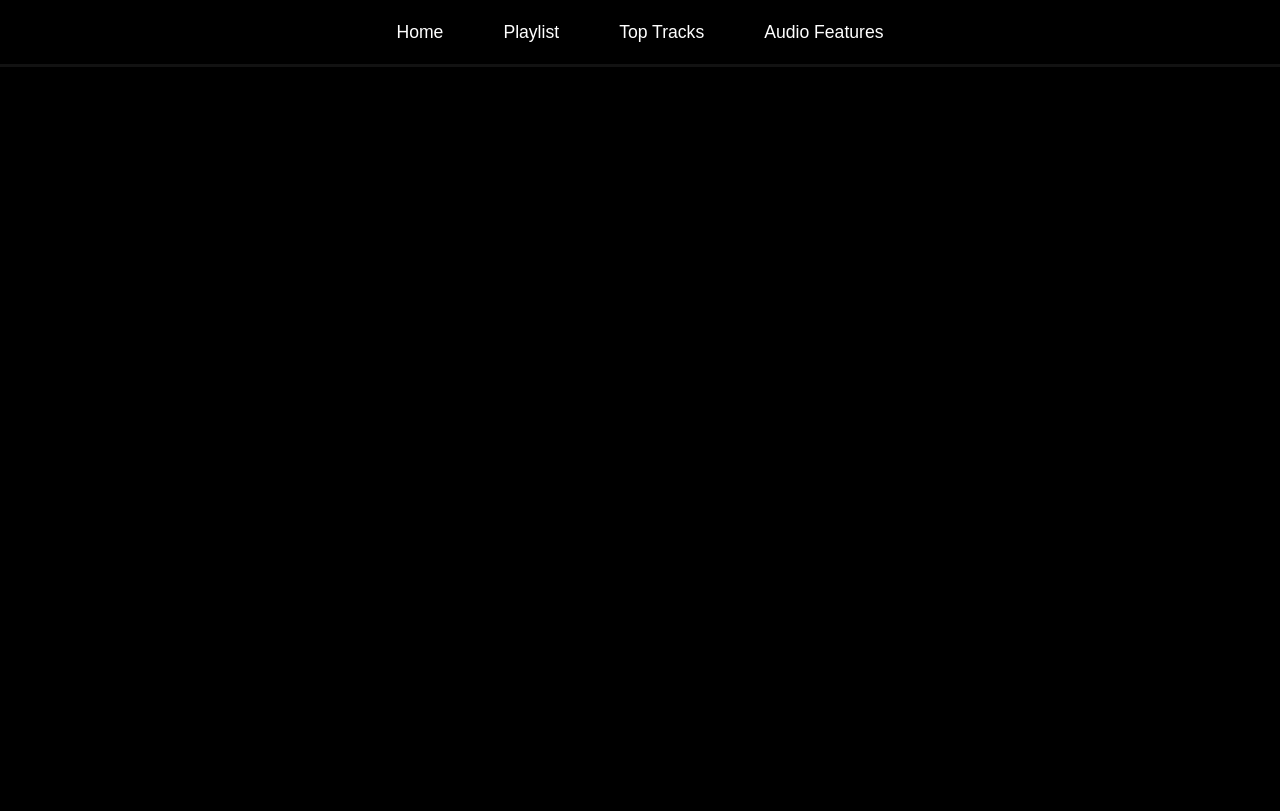
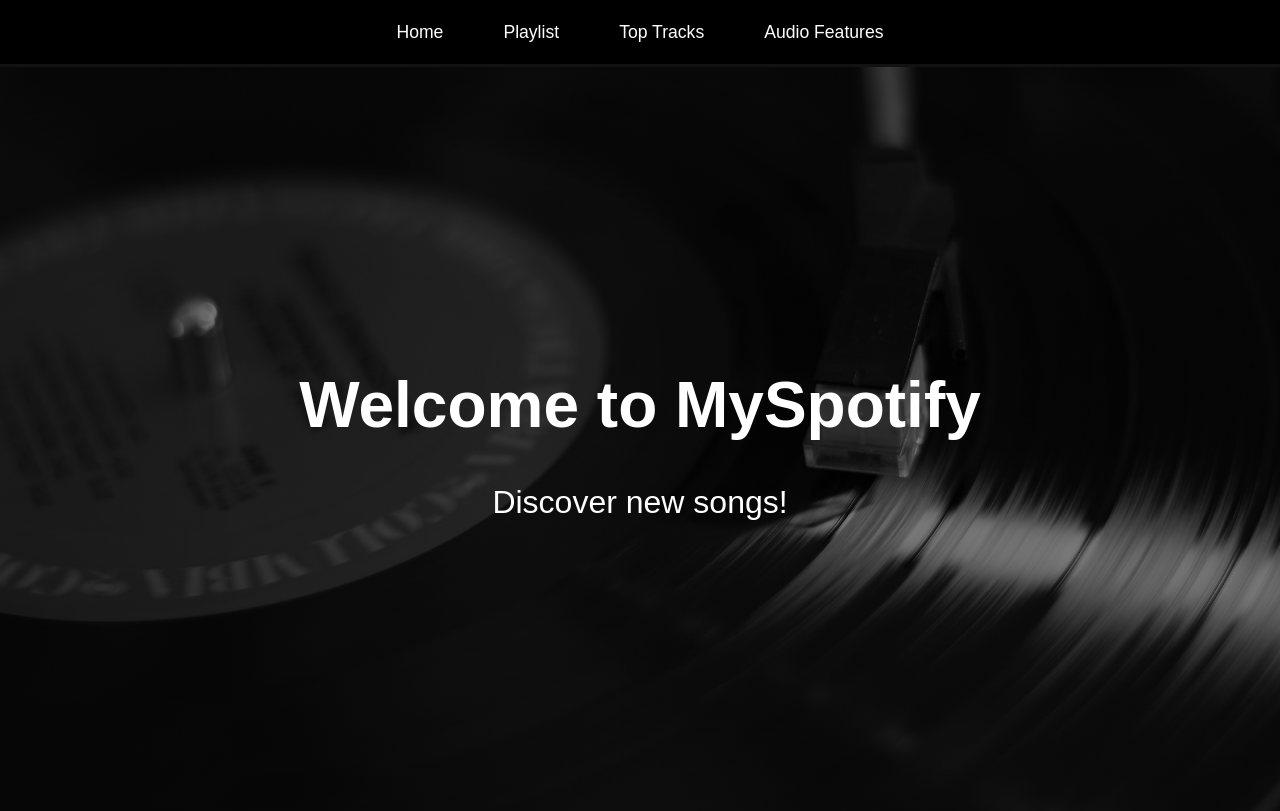
Before and after one commit to leo-holanda/MySpotify, a Django app: page / in a window 1280 px wide. Before the commit the page ends 67 px from the top, so only its background shows below. Run offline with Django 3.2, Linux system fonts and the light colour scheme; data comes from the database, SQL or seed files in the repository.

Commit message:
Add home page

```diff
--- a/myspotify/static/myspotify/styles/audio_features.css
+++ b/myspotify/static/myspotify/styles/audio_features.css
@@ -21,6 +21,12 @@ main{
   align-items: center;
   justify-content: center;
   flex-flow: column
+}
+
+.song-details > p{
+  margin: 10px;
+  padding: 5px;
+  font-weight: bold;
 }
 
 .feature-card{
--- /dev/null
+++ b/myspotify/static/myspotify/styles/index.css
@@ -0,0 +1,31 @@
+main{
+  display: flex;
+  align-items: center;
+  justify-content: center;
+}
+
+h1{
+  color: white;
+}
+
+.content-banner{
+  display: flex;
+  align-items: center;
+  justify-content: center;
+
+  width: 100%;
+  height: 93vh;
+
+  background-position: center;
+  background-repeat: no-repeat;
+  background-size: cover;
+  position: relative;
+   background-image: linear-gradient(rgba(0, 0, 0, 0.5), rgba(0, 0, 0, 0.5)), url("../images/banner.jpeg");
+}
+
+.content-banner-text{
+  text-align: center;
+  font-family: 'Josefin Sans', sans-serif;
+  font-size: 2rem;
+  color: white;
+}
--- a/myspotify/static/myspotify/styles/table.css
+++ b/myspotify/static/myspotify/styles/table.css
@@ -20,6 +20,7 @@
 }
 
 table{
+  width: 100%;
   table-layout: fixed;
   border-collapse: collapse;
   font-size: 1em;
--- a/myspotify/templates/myspotify/index.html
+++ b/myspotify/templates/myspotify/index.html
@@ -2,12 +2,18 @@
 
 {% load static %}
 
-{% block title %}MySpotify - Songs Playlist{% endblock %}
+{% block css %}
+  <link rel="stylesheet" type="text/css" href="{% static 'myspotify/styles/index.css' %}">
+{% endblock %}
+{% block title %}MySpotify - Home{% endblock %}
 
 {% block content %}
-
+  <main>
+    <div class="content-banner">
+      <div class="content-banner-text">
+        <h1>Welcome to MySpotify</h1>
+        <p>Discover new songs!</p>
+      </div>
+    </div>
+  </main>
 {% endblock %}
-
-{% block scripts %}
-<script type="text/javascript" src="{% static 'myspotify/scripts/songs.js' %}"></script>
-{% endblock %}
```
Also changed, not shown: myspotify/static/myspotify/images/banner.jpeg (added).
